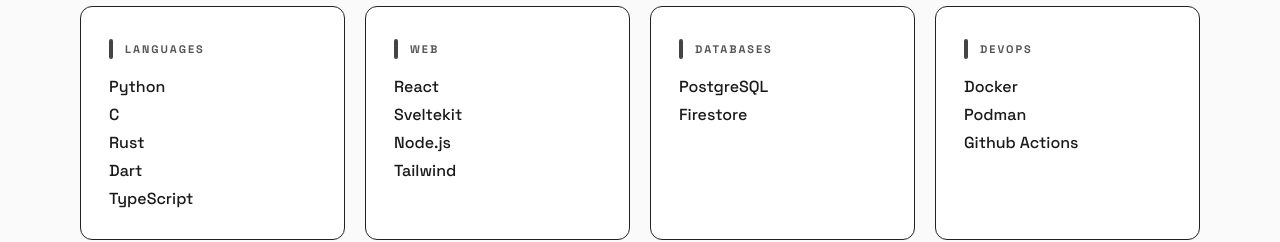
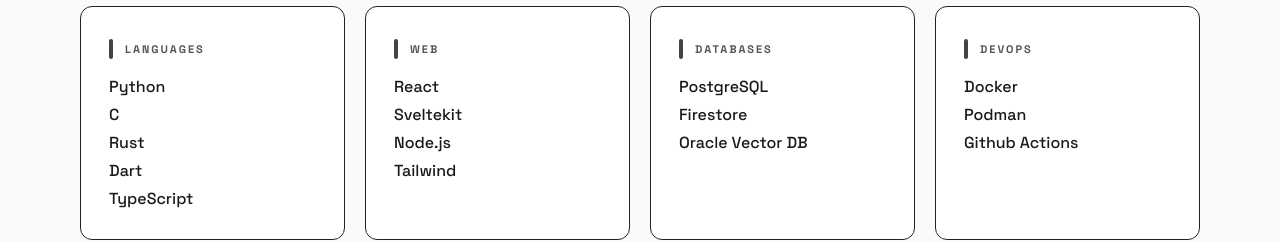
Before and after one commit to Pixelrick420/Home, a React (Vite) app: page / in a window 1280 px wide. Shown: the part 5180-5422 px from the top of the page. Built offline with nearby package versions, Linux system fonts and the light colour scheme; a web font is replaced by a local one.

Commit message:
add oracle db

```diff
--- a/src/data/skills.ts
+++ b/src/data/skills.ts
@@ -16,7 +16,7 @@ export const skills: SkillGroup[] = [
   },
   {
     category: "Databases",
-    items: ["PostgreSQL", "Firestore"],
+    items: ["PostgreSQL", "Firestore", "Oracle Vector DB"],
   },
   {
     category: "DevOps",
```
